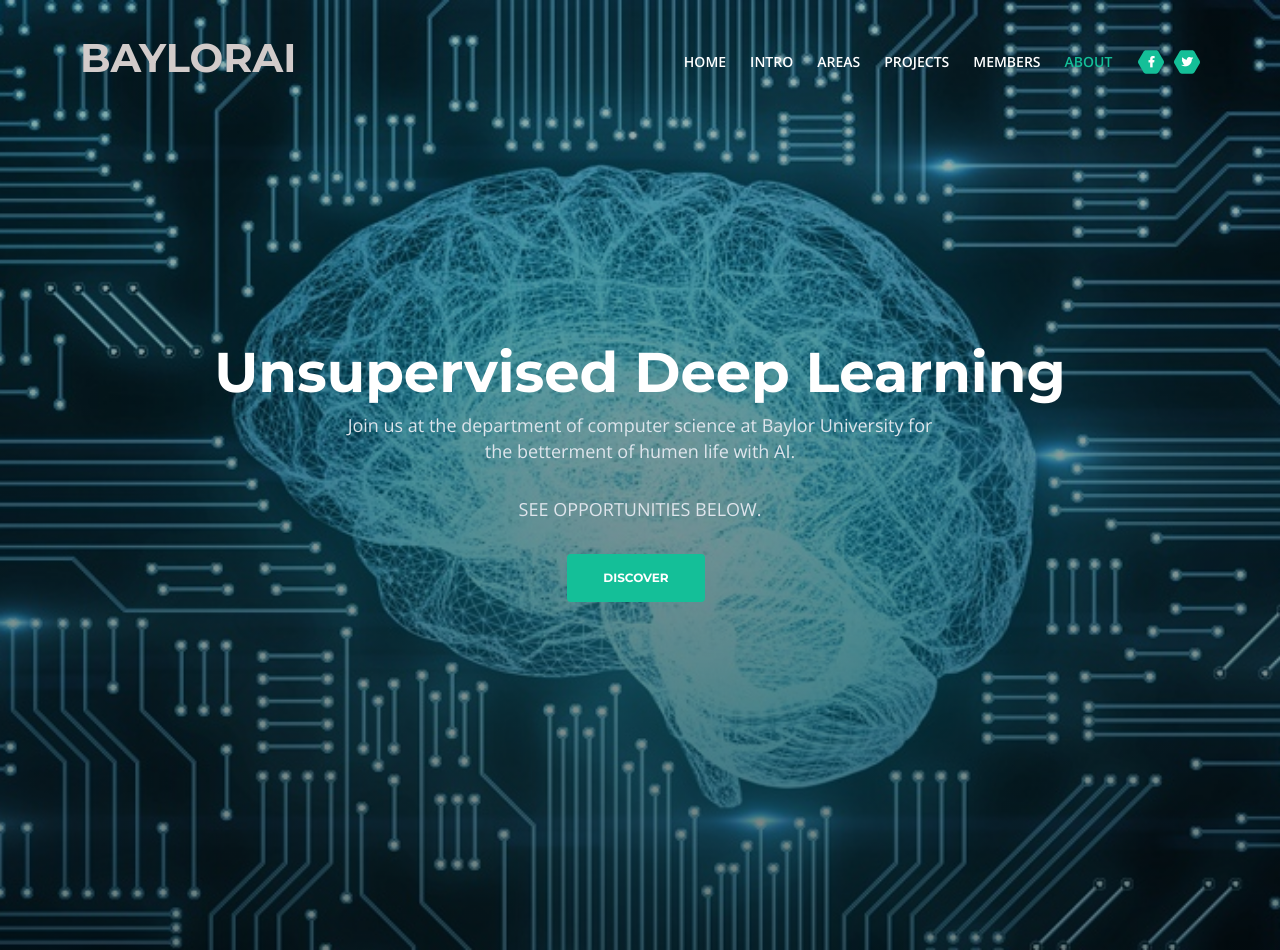
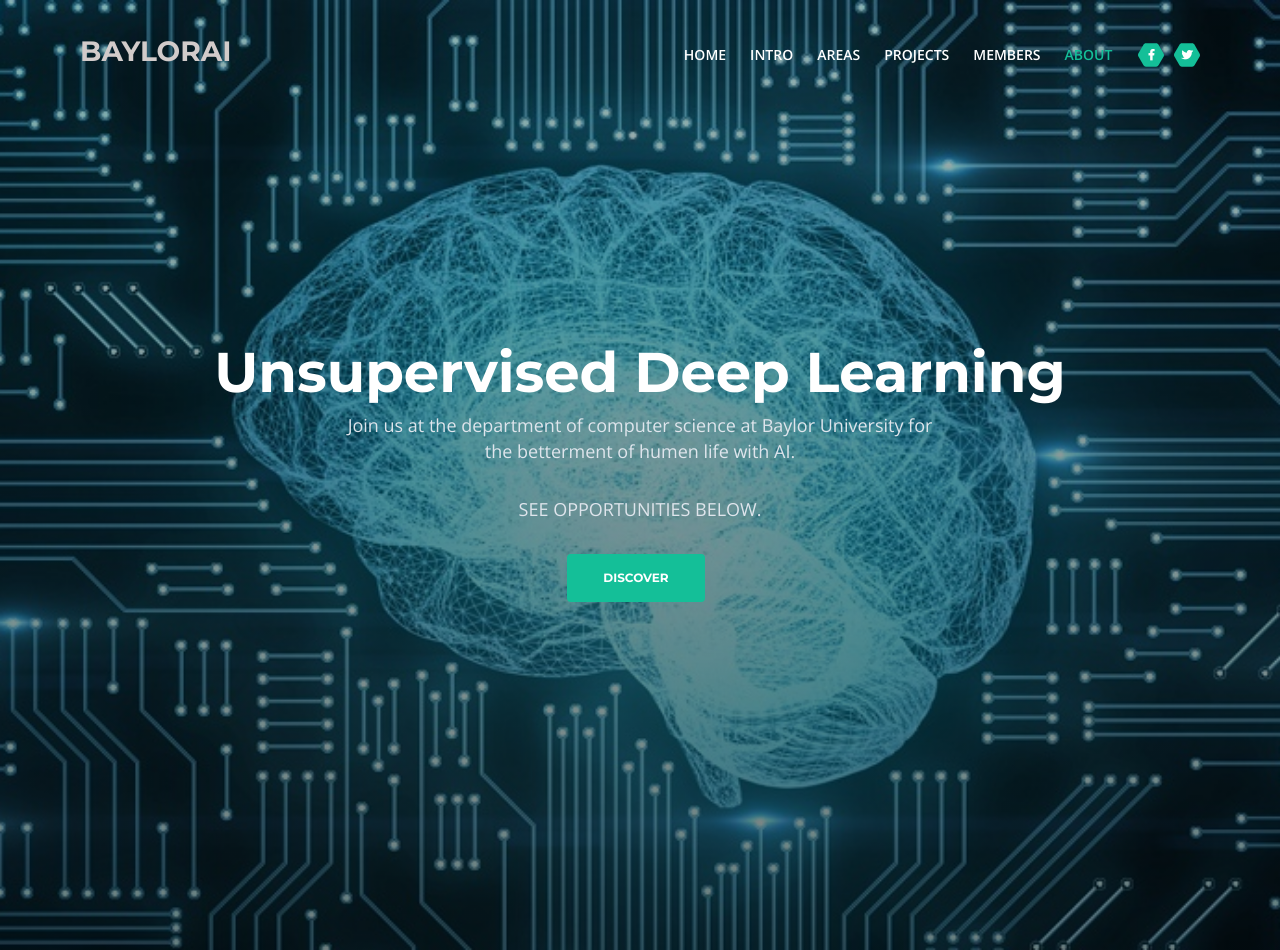
Before and after one commit to kornsook/baylorai-web, a plain HTML site: page index.html in a window 1280 px wide. Shown: the top 950 px of the page. Drawn offline with nearby package versions, Linux system fonts and the light colour scheme.

Commit message:
make BAYLORAI SMALLER

```diff
--- a/index.html
+++ b/index.html
@@ -51,8 +51,7 @@
         <!-- <a class="navbar-brand logo-text page-scroll" href="index.html">Aria</a> -->
 
         <!-- Image Logo -->
-        <h1 style='color:#D2CBCA'>BAYLORAI</h1>
-
+        <h2 style='color:#D2CBCA'>BAYLORAI</h2>
         <!-- Mobile Menu Toggle Button -->
         <button class="navbar-toggler" type="button" data-toggle="collapse" data-target="#navbarsExampleDefault" aria-controls="navbarsExampleDefault" aria-expanded="false" aria-label="Toggle navigation">
             <span class="navbar-toggler-awesome fas fa-bars"></span>
```
